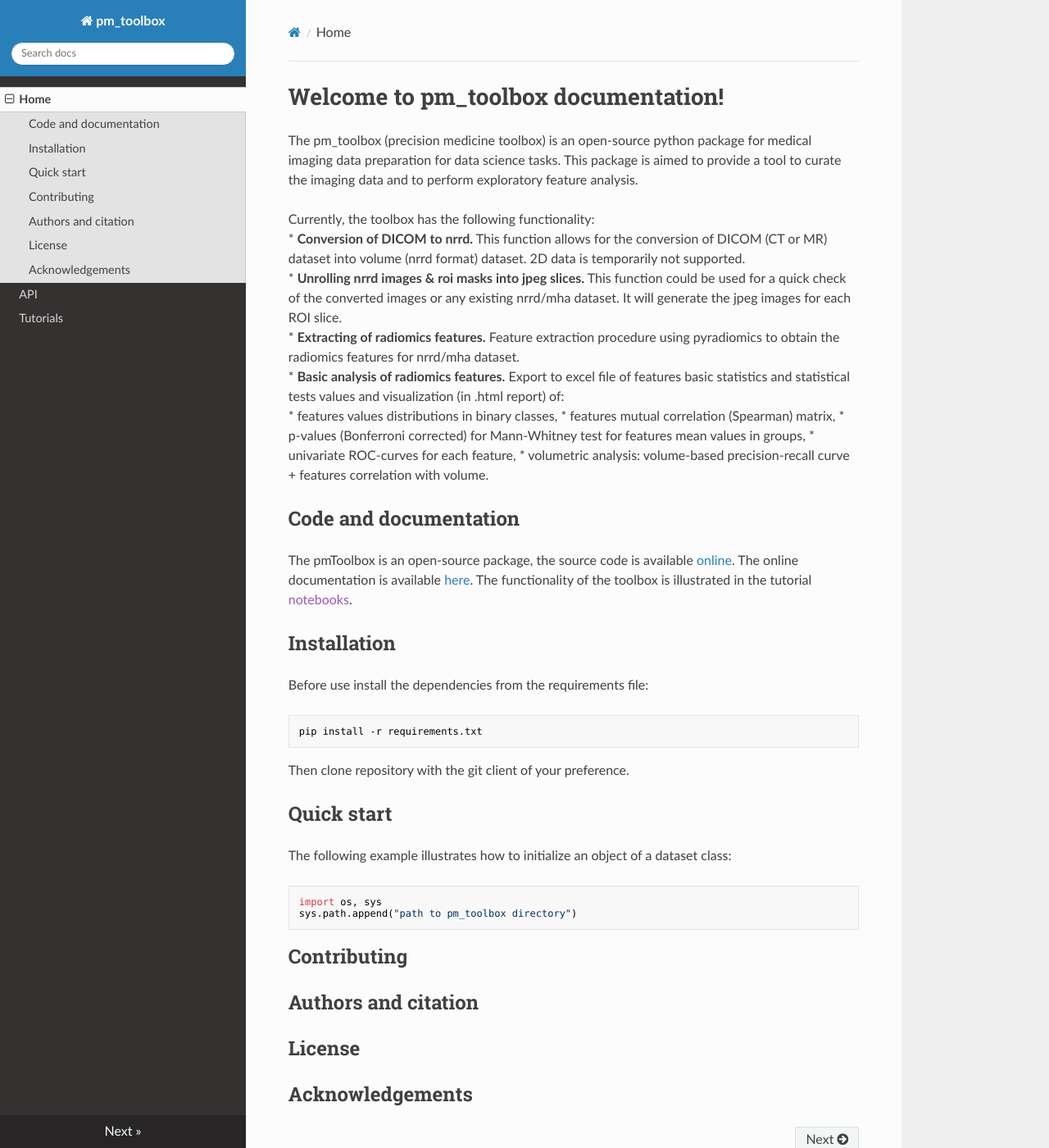
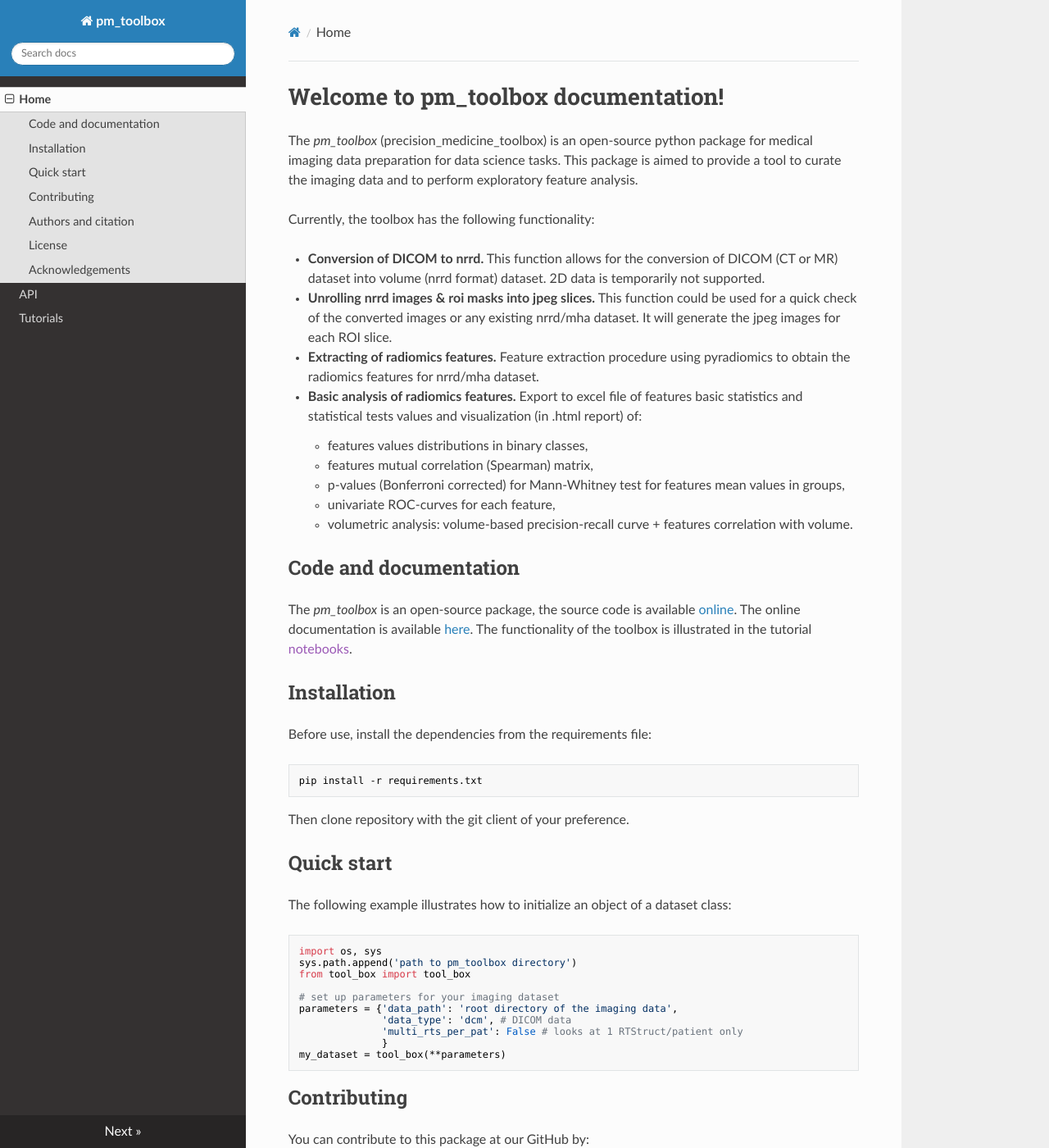
Before and after one commit to lavrovaliz/radiomics-training, an MkDocs documentation site: the page built from docs/index.md, in a window 1280 px wide and 1400 px high. Shown: the whole window at 82% size. Built offline with MkDocs 1.6.1, drawn with Linux system fonts in a browser that asks for light colours; nearby versions of some CDN libraries; some of the changed text lies outside the part shown.

Commit message:
commmmit

````diff
--- a/docs/index.md
+++ b/docs/index.md
@@ -1,25 +1,26 @@
 # Welcome to pm_toolbox documentation!
-The pm_toolbox (precision medicine toolbox) is an open-source python package for medical imaging data
+The *pm_toolbox* (precision_medicine_toolbox) is an open-source python package for medical imaging data
 preparation for data science tasks.
 This package is aimed to provide a tool to curate the imaging data
 and to perform exploratory feature analysis.
 
 Currently, the toolbox has the following functionality:
+
 * **Conversion of DICOM to nrrd.** This function allows for the conversion of DICOM (CT or MR) dataset into volume (nrrd format) dataset. 2D data is temporarily not supported.
 * **Unrolling nrrd images & roi masks into jpeg slices.** This function could be used for a quick check of the converted images or any existing nrrd/mha dataset. It will generate the jpeg images for each ROI slice.
 * **Extracting of radiomics features.** Feature extraction procedure using pyradiomics to obtain the radiomics features for nrrd/mha dataset.
 * **Basic analysis of radiomics features.** Export to excel file of features basic statistics and statistical tests values and visualization (in .html report) of:
-  * features values distributions in binary classes,
-  * features mutual correlation (Spearman) matrix,
-  * p-values (Bonferroni corrected) for Mann-Whitney test for features mean values in groups,
-  * univariate ROC-curves for each feature,
-  * volumetric analysis: volume-based precision-recall curve + features correlation with volume.
+    * features values distributions in binary classes,
+    * features mutual correlation (Spearman) matrix,
+    * p-values (Bonferroni corrected) for Mann-Whitney test for features mean values in groups,
+    * univariate ROC-curves for each feature,
+    * volumetric analysis: volume-based precision-recall curve + features correlation with volume.
 ## Code and documentation
-The pmToolbox is an open-source package, the source code is available [online](https://github.com/precision-medicine-um/precision_medicine_toolbox).
+The *pm_toolbox* is an open-source package, the source code is available [online](https://github.com/precision-medicine-um/precision_medicine_toolbox).
 The online documentation is available [here](http://precision_medicine_toolbox.readthedocs.io/).
 The functionality of the toolbox is illustrated in the tutorial [notebooks]().
 ## Installation
-Before use install the dependencies from the requirements file:
+Before use, install the dependencies from the requirements file:
 ```
 pip install -r requirements.txt
 ```
@@ -28,12 +29,29 @@
 The following example illustrates how to initialize an object of a dataset class:
 ```python
 import os, sys
-sys.path.append("path to pm_toolbox directory")
+sys.path.append('path to pm_toolbox directory')
+from tool_box import tool_box
+
+# set up parameters for your imaging dataset
+parameters = {'data_path': 'root directory of the imaging data',
+              'data_type': 'dcm', # DICOM data
+              'multi_rts_per_pat': False # looks at 1 RTStruct/patient only
+              }
+my_dataset = tool_box(**parameters)
 ```
 ## Contributing
+You can contribute to this package at our GitHub by:
 
+* reporting the issues,
+* giving us feedback for the code and the documentation via suggestions/comments:
+    * directly in the Pull request,
+    * writing and leaving a comment in the Conversation tab,
+    * sending an e-mail to authors.
 ## Authors and citation
+Initial and main developers:
 
+* Sergey Primakov [@primakov](https://github.com/primakov)
+* Lisa Lavrova [@lavrovaliz](https://github.com/lavrovaliz)
 ## License
 
 ## Acknowledgements
````
